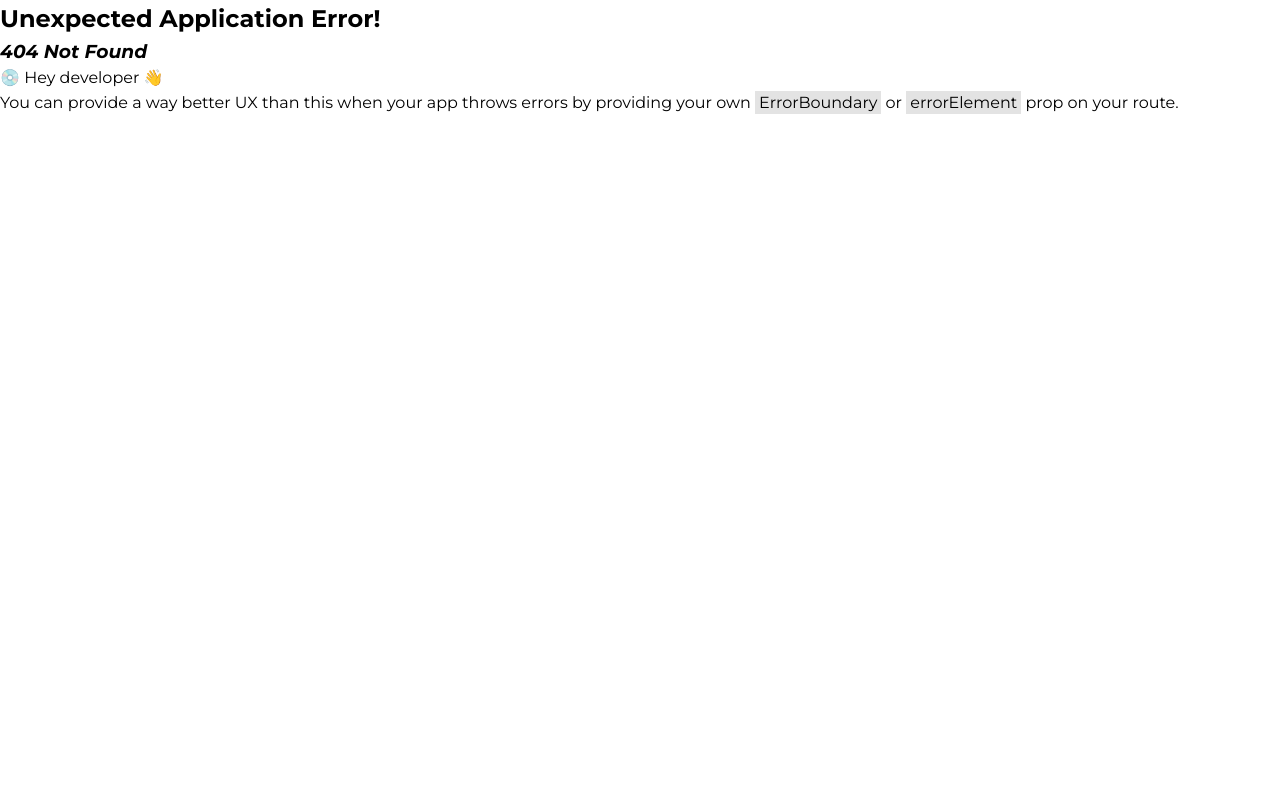
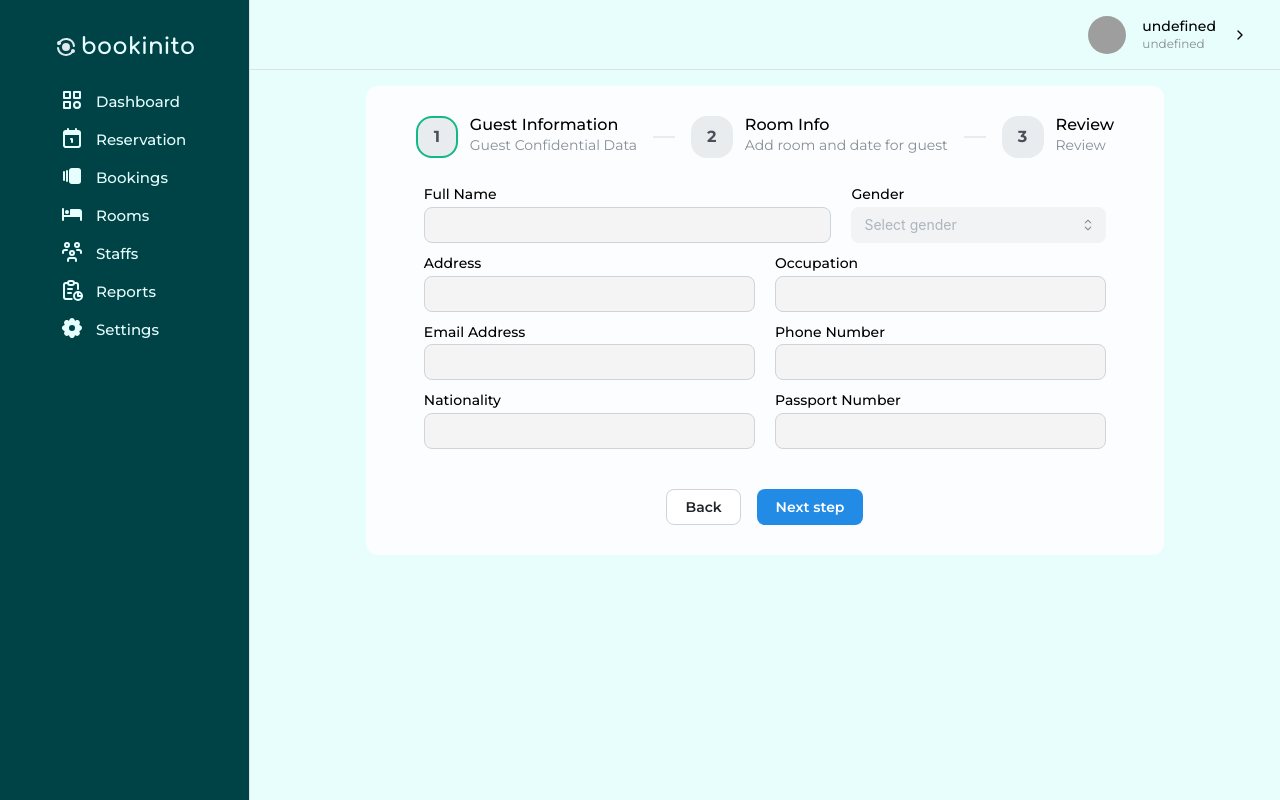
Before and after one commit to Clemon1/Booknito, a React (Vite) app in the folder admin/: page /newbooking in a window 1280 px wide. Before the commit this address had no page. Built offline with nearby package versions, Linux system fonts and the light colour scheme; sample sign-in values are in the browser's storage; grey boxes are pictures that could not be loaded.

Commit message:
Added  create booking form

```diff
--- a/admin/src/App.tsx
+++ b/admin/src/App.tsx
@@ -10,6 +10,8 @@ import { currentUser } from "./redux/authRedux/appSLice";
 const Dashboard = lazy(() => import("./pages/dashboard/dashboard"));
 const Reservation = lazy(() => import("./pages/reservation"));
 const Bookings = lazy(() => import("./pages/bookings/bookings"));
+const CreateBooking = lazy(() => import("./pages/bookings/createBooking"));
+
 const Staffs = lazy(() => import("./pages/staff/staffs"));
 const Login = lazy(() => import("./pages/auth/login"));
 const Rooms = lazy(() => import("./pages/rooms/rooms"));
@@ -36,6 +38,10 @@ function App() {
       element: !user ? <Navigate to={"/"} /> : <Bookings />,
     },
     {
+      path: "/newbooking",
+      element: !user ? <Navigate to={"/"} /> : <CreateBooking />,
+    },
+    {
       path: "/rooms",
       element: !user ? <Navigate to={"/"} /> : <Rooms />,
     },
--- /dev/null
+++ b/admin/src/assets/styles/demo.module.css
@@ -0,0 +1,3 @@
+.input {
+  background-color: #f4f4f4 !important;
+}
--- a/admin/src/components/layout.tsx
+++ b/admin/src/components/layout.tsx
@@ -176,6 +176,11 @@ const Layout: React.FC<propType> = ({ children }) => {
               Staffs
             </List.Item>
           </NavLink>
+          <NavLink
+            to={"/reports"}
+            className={({ isActive }) =>
+              isActive ? "nav-link-active" : "nav-link"
+            }>
             <List.Item
               w={"100%"}
               h={38}
@@ -187,6 +192,7 @@ const Layout: React.FC<propType> = ({ children }) => {
               icon={<IconReport style={{ fontSize: 24 }} />}>
               Reports
             </List.Item>
+          </NavLink>
           <List.Item
             w={"100%"}
             h={38}
--- a/admin/src/components/searchFilter.tsx
+++ b/admin/src/components/searchFilter.tsx
@@ -1,17 +1,20 @@
 import React, { ReactElement } from "react";
 import { Button, Flex, TextInput } from "@mantine/core";
+import { Link } from "react-router-dom";
 
 interface ISearchProps {
   PlaceHolder: string;
   BtnName: string;
   IconName: ReactElement;
   children: ReactElement;
+  link: string;
 }
 const SearchFilter: React.FC<ISearchProps> = ({
   PlaceHolder,
   IconName,
   BtnName,
   children,
+  link,
 }) => {
   return (
     <Flex
@@ -39,8 +42,9 @@ const SearchFilter: React.FC<ISearchProps> = ({
         />
         <Button radius={"0px 10px 10px 0px"}>{IconName}</Button>
       </Flex>
-
-      <Button radius={"md"}>{BtnName}</Button>
+      <Link to={link}>
+        <Button radius={"md"}>{BtnName}</Button>
+      </Link>
     </Flex>
   );
 };
--- a/admin/src/pages/bookings/bookings.tsx
+++ b/admin/src/pages/bookings/bookings.tsx
@@ -1,4 +1,4 @@
-import { Flex, Pagination, Table } from "@mantine/core";
+import { Button, Flex, Pagination, Table } from "@mantine/core";
 import Layout from "../../components/layout";
 import { useState } from "react";
 import { IconSearch } from "@tabler/icons-react";
@@ -28,6 +28,7 @@ const Bookings = () => {
         <SearchFilter
           PlaceHolder='Search Booking ID, Name or RoomNo'
           IconName={<IconSearch fontSize={18} />}
+          link='/newbooking'
           BtnName='New Bookings'>
           <></>
         </SearchFilter>
@@ -39,28 +40,38 @@ const Bookings = () => {
           <Table striped stripedColor='#ffffff'>
             <Table.Thead>
               <Table.Tr>
-                <Table.Th>Booking ID</Table.Th>
-                <Table.Th>Name</Table.Th>
+                <Table.Th>Customer Name</Table.Th>
                 <Table.Th>Room NO</Table.Th>
                 <Table.Th>Price(NGN)</Table.Th>
+                <Table.Th>Discount(NGN)</Table.Th>
+                <Table.Th>Refund(NGN)</Table.Th>
+                <Table.Th>Balance(NGN)</Table.Th>
                 <Table.Th>Check-In</Table.Th>
                 <Table.Th>Check-Out</Table.Th>
+                <Table.Th>Action</Table.Th>
               </Table.Tr>
             </Table.Thead>
             <Table.Tbody>
               {booking.map((item) => (
                 <Table.Tr key={item._id}>
-                  <Table.Td> {item._id}</Table.Td>
                   <Table.Td>{item.guestName}</Table.Td>
                   <Table.Td>
                     {item && item.roomId && item.roomId.roomNumber}
                   </Table.Td>
                   <Table.Td>{item.price}</Table.Td>
+                  <Table.Td>{item.discountAmount}</Table.Td>
+                  <Table.Td>{item.refundAmount}</Table.Td>
+                  <Table.Td>{item.totalAmount}</Table.Td>
                   <Table.Td>
                     {format(new Date(item.checkIN), "yyyy-MM-dd")}
                   </Table.Td>
                   <Table.Td>
                     {format(new Date(item.checkOUT), "yyyy-MM-dd")}
+                  </Table.Td>
+                  <Table.Td>
+                    <Button radius={"md"} bg={"#1a7a7e"}>
+                      E
+                    </Button>
                   </Table.Td>
                 </Table.Tr>
               ))}
--- /dev/null
+++ b/admin/src/pages/bookings/createBooking.tsx
@@ -0,0 +1,245 @@
+import {
+  Stepper,
+  Button,
+  Group,
+  Flex,
+  TextInput,
+  Select,
+  Text,
+} from "@mantine/core";
+import Layout from "../../components/layout";
+import { DateTimePicker } from "@mantine/dates";
+import classes from "../../assets/styles/demo.module.css";
+import { useState } from "react";
+
+const CreateBooking = () => {
+  const [active, setActive] = useState(0);
+  const [fullname, setFullname] = useState("");
+  const nextStep = () =>
+    setActive((current) => (current < 3 ? current + 1 : current));
+  const prevStep = () =>
+    setActive((current) => (current > 0 ? current - 1 : current));
+  return (
+    <Layout>
+      <>
+        <form
+          style={{
+            display: "flex",
+            justifyContent: "center",
+          }}>
+          <Flex
+            w={"80%"}
+            direction={"column"}
+            px={50}
+            justify={"center"}
+            bg={"#fbfdff"}
+            py={30}
+            style={{
+              borderRadius: "12px",
+            }}>
+            <Stepper
+              color='teal'
+              radius='lg'
+              active={active}
+              onStepClick={setActive}>
+              <Stepper.Step
+                label='Guest Information'
+                description='Guest Confidential Data'>
+                <Flex
+                  w={"100%"}
+                  justify={"center"}
+                  p={8}
+                  gap={8}
+                  direction={"column"}>
+                  <Flex w={"100%"} gap={20}>
+                    <TextInput
+                      radius='md'
+                      w={"80%"}
+                      label='Full Name'
+                      value={fullname}
+                      onChange={(e) => setFullname(e.target.value)}
+                      classNames={{
+                        input: classes.input,
+                      }}
+                    />
+                    <Select
+                      label='Gender'
+                      variant='filled'
+                      radius='md'
+                      w={"50%"}
+                      placeholder='Select gender'
+                      data={["Male", "Female", "Others"]}
+                    />
+                  </Flex>
+                  <Flex w={"100%"} gap={20}>
+                    <TextInput
+                      radius='md'
+                      w={"80%"}
+                      label='Address'
+                      value={fullname}
+                      onChange={(e) => setFullname(e.target.value)}
+                      classNames={{
+                        input: classes.input,
+                      }}
+                    />
+                    <TextInput
+                      radius='md'
+                      w={"80%"}
+                      label='Occupation'
+                      value={fullname}
+                      onChange={(e) => setFullname(e.target.value)}
+                      classNames={{
+                        input: classes.input,
+                      }}
+                    />
+                  </Flex>
+                  <Flex w={"100%"} gap={20}>
+                    <TextInput
+                      radius='md'
+                      w={"80%"}
+                      label='Email Address'
+                      value={fullname}
+                      onChange={(e) => setFullname(e.target.value)}
+                      classNames={{
+                        input: classes.input,
+                      }}
+                    />
+                    <TextInput
+                      radius='md'
+                      w={"80%"}
+                      label='Phone Number'
+                      value={fullname}
+                      onChange={(e) => setFullname(e.target.value)}
+                      classNames={{
+                        input: classes.input,
+                      }}
+                    />
+                  </Flex>
+                  <Flex w={"100%"} gap={20}>
+                    <TextInput
+                      radius='md'
+                      w={"80%"}
+                      label='Nationality'
+                      value={fullname}
+                      onChange={(e) => setFullname(e.target.value)}
+                      classNames={{
+                        input: classes.input,
+                      }}
+                    />
+                    <TextInput
+                      radius='md'
+                      w={"80%"}
+                      label='Passport Number'
+                      value={fullname}
+                      onChange={(e) => setFullname(e.target.value)}
+                      classNames={{
+                        input: classes.input,
+                      }}
+                    />
+                  </Flex>
+                </Flex>
+              </Stepper.Step>
+              <Stepper.Step
+                label='Room Info'
+                description='Add room and date for guest'>
+                <Flex
+                  w={"100%"}
+                  justify={"center"}
+                  p={8}
+                  gap={8}
+                  direction={"column"}>
+                  <Flex w={"100%"} gap={20}>
+                    <Select
+                      label='Select Room'
+                      variant='filled'
+                      radius='md'
+                      w={"50%"}
+                      placeholder='Add Room'
+                      data={["Male", "Female", "Others"]}
+                    />
+                    <TextInput
+                      radius='md'
+                      w={"50%"}
+                      label='Price (NGN)'
+                      value={0}
+                      classNames={{
+                        input: classes.input,
+                      }}
+                    />
+                  </Flex>
+                  <Flex w={"100%"} gap={20}>
+                    <DateTimePicker
+                      w={"50%"}
+                      variant='filled'
+                      valueFormat='DD MMM YYYY hh:mm A'
+                      label='Check-In'
+                      placeholder='Pick date and time'
+                    />
+                    <DateTimePicker
+                      w={"50%"}
+                      variant='filled'
+                      valueFormat='DD MMM YYYY hh:mm A'
+                      label='Check-Out'
+                      placeholder='Pick date and time'
+                    />
+                  </Flex>
+                  <Flex w={"100%"} gap={20}>
+                    <TextInput
+                      radius='md'
+                      w={"50%"}
+                      variant='filled'
+                      label='Discount (NGN)'
+                      value={0}
+                      classNames={{
+                        input: classes.input,
+                      }}
+                    />
+                    <TextInput
+                      radius='md'
+                      w={"50%"}
+                      variant='filled'
+                      label='No of Guests'
+                      value={0}
+                      classNames={{
+                        input: classes.input,
+                      }}
+                    />
+                  </Flex>
+                </Flex>
+              </Stepper.Step>
+              <Stepper.Step label='Review' description='Review'>
+                <Flex>{fullname}</Flex>
+              </Stepper.Step>
+              <Stepper.Completed>
+                <Flex w={"100%"} h={"30vh"} justify={"center"} align={"center"}>
+                  <Text fz={20} fw={500} ta={"center"}>
+                    Completed
+                    <br />
+                    Return back to booking page
+                  </Text>
+                </Flex>
+              </Stepper.Completed>
+            </Stepper>
+
+            <Group justify='center' mt='xl'>
+              <Button radius={"md"} variant='default' onClick={prevStep}>
+                Back
+              </Button>
+              {active === 3 ? (
+                <Button bg={"teal"} radius={"md"}>
+                  Create Booking
+                </Button>
+              ) : (
+                <Button radius={"md"} onClick={nextStep}>
+                  Next step
+                </Button>
+              )}
+            </Group>
+          </Flex>
+        </form>
+      </>
+    </Layout>
+  );
+};
+
+export default CreateBooking;
--- a/admin/src/redux/RTK_Query/bookingSlice.ts
+++ b/admin/src/redux/RTK_Query/bookingSlice.ts
@@ -7,6 +7,9 @@ export interface IBooking {
     roomNumber: string;
   };
   price: number;
+  discountAmount: number;
+  refundAmount: number;
+  totalAmount: number;
   email: string;
   checkIN: Date;
   checkOUT: Date;
```
Also changed, not shown: 2 other files (tests, documents, lock files or other folders). Lines whose indentation alone changed are shown as unchanged.
